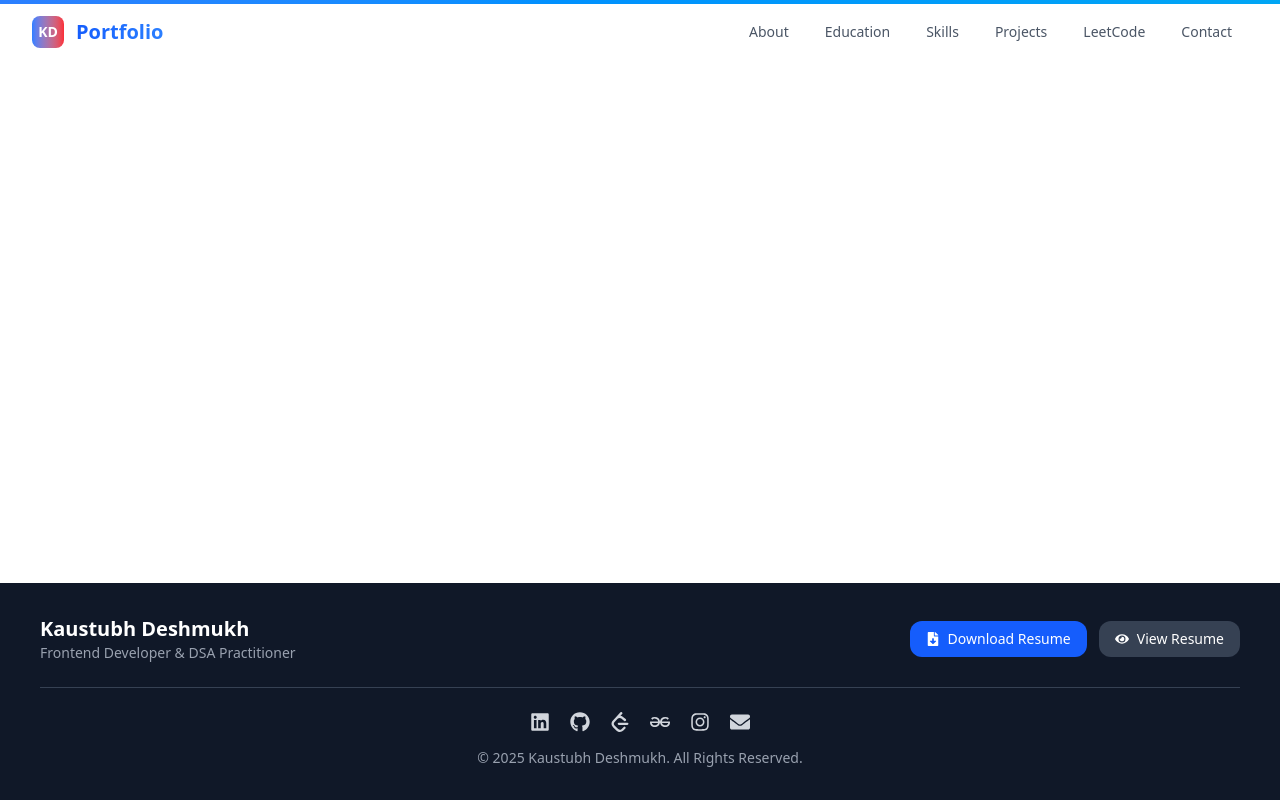
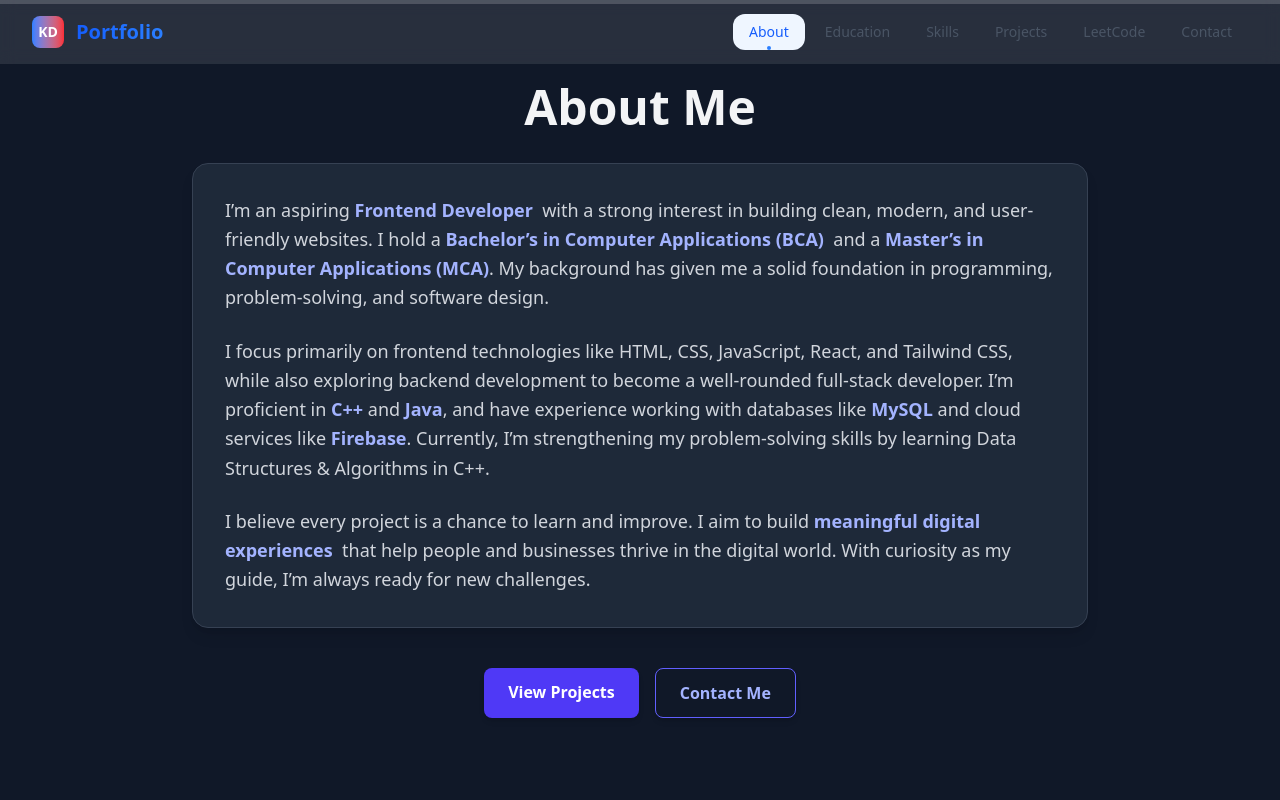
Before and after one commit to nameiskaustubh/Portfolio, a React (Vite) app: page /about in a window 1280 px wide. Shown: the top 800 px of the page. Built offline with nearby package versions, Linux system fonts and the light colour scheme.

Commit message:
Updated About page UI and content

```diff
--- a/src/App.css
+++ b/src/App.css
@@ -1 +1,5 @@
 @import "tailwindcss";
+/* src/index.css or src/App.css */
+html {
+    scroll-behavior: smooth;
+  }
--- a/src/App.jsx
+++ b/src/App.jsx
@@ -3,6 +3,8 @@ import { BrowserRouter as Router, Routes, Route } from 'react-router-dom';
 import Navbar from './components/Navbar';
 import Footer from './components/Footer';
 import Home from './pages/Home';
+import About from './components/About';
+
 import Education from './pages/Education';
 import Skills from './pages/Skills';
 import Projects from './pages/ProjectsSection';
@@ -20,11 +22,13 @@ function App() {
         <main className="flex-grow">
           <Routes>
             <Route path="/" element={<Home />} />
+            <Route path="/about" element={<About />} />
             <Route path="/education" element={<Education />} />
             <Route path="/skills" element={<Skills />} />
             <Route path="/projects" element={<Projects />} />
             <Route path="/leetcode" element={<LeetCode />} />
             <Route path="/Contact" element={<Contact/>} />
+
 
           </Routes>
         </main>
--- a/src/components/About.jsx
+++ b/src/components/About.jsx
@@ -1,33 +1,80 @@
 import React from "react";
-import {motion} from "framer-motion";
+import { motion } from "framer-motion";
 
-const About =() =>{
-    return(
+const About = () => {
+  return (
     <section
-        id="aboutm"
-        className="min-h-screen flex flex-col justify-center items-center bg-white px-6 py-16"
+      id="about"
+      className="min-h-screen flex flex-col justify-center items-center bg-gray-900 px-6 py-16 text-white"
     >
+      {/* Heading */}
       <motion.h2
-            className="text-3xl md=text-4xl font-bold text-gray-800 mb-4"
-            initial={{y: -30, opacity:0}}
-            animate={{y: 0, opacity:1}}
-            transition={{duration: 0.6}}
-
+        className="text-4xl md:text-5xl font-bold mb-8 text-gray-100"
+        initial={{ y: -30, opacity: 0 }}
+        animate={{ y: 0, opacity: 1 }}
+        transition={{ duration: 0.6 }}
       >
         About Me
       </motion.h2>
 
-            <motion.p
-            className="text-gray-600 max-w-2xl text center mb-6"
-            initial={{opacity: 0}}
-            animate={{opacity: 1}}
-            transition={{delay: 0.3}}
+      {/* Content box */}
+      <motion.div
+        className="max-w-4xl bg-gray-800 rounded-2xl p-8 shadow-lg border border-gray-700"
+        initial={{ opacity: 0, y: 40 }}
+        animate={{ opacity: 1, y: 0 }}
+        transition={{ delay: 0.3, duration: 0.6 }}
       >
-              I'm a passionate frontend developer who loves crafting beautiful, responsive UIs.
-        With a background in DSA and a desire to grow into a full-stack role, I'm constantly
-        learning and pushing my limits to build awesome projects and solve real-world problems.
-            </motion.p>
+        <p className="text-lg text-gray-300 leading-relaxed mb-6">
+          I’m an aspiring{" "}
+          <span className="text-indigo-300 font-semibold">Frontend Developer</span>&nbsp;
+          with a strong interest in building clean, modern, and user-friendly websites.
+          I hold a{" "}
+          <span className="text-indigo-300 font-semibold">Bachelor’s in Computer Applications (BCA)</span>&nbsp;
+          and a{" "}
+          <span className="text-indigo-300 font-semibold">Master’s in Computer Applications (MCA)</span>.
+          My background has given me a solid foundation in programming, problem-solving, and software design.
+        </p>
+
+        <p className="text-lg text-gray-300 leading-relaxed mb-6">
+  I focus primarily on frontend technologies like HTML, CSS, JavaScript, React, and Tailwind CSS,
+  while also exploring backend development to become a well-rounded full-stack developer.
+  I’m proficient in <span className="text-indigo-300 font-semibold">C++</span> and <span className="text-indigo-300 font-semibold">Java</span>,
+  and have experience working with databases like <span className="text-indigo-300 font-semibold">MySQL</span> and cloud services like <span className="text-indigo-300 font-semibold">Firebase</span>.
+  Currently, I’m strengthening my problem-solving skills by learning Data Structures & Algorithms in C++.
+</p>
+
+
+        <p className="text-lg text-gray-300 leading-relaxed">
+          I believe every project is a chance to learn and improve.
+          I aim to build{" "}
+          <span className="text-indigo-300 font-semibold">meaningful digital experiences</span>&nbsp;
+          that help people and businesses thrive in the digital world.
+          With curiosity as my guide, I’m always ready for new challenges.
+        </p>
+      </motion.div>
+
+      {/* Buttons */}
+      <motion.div
+        className="flex gap-4 mt-10"
+        initial={{ opacity: 0 }}
+        animate={{ opacity: 1 }}
+        transition={{ delay: 0.6 }}
+      >
+        <a
+          href="/projects"
+          className="px-6 py-3 rounded-lg bg-indigo-600 hover:bg-indigo-700 text-white font-semibold shadow-md transition-transform transform hover:scale-105"
+        >
+          View Projects
+        </a>
+        <a
+          href="/contact"
+          className="px-6 py-3 rounded-lg border border-indigo-500 text-indigo-300 hover:bg-indigo-600 hover:text-white font-semibold shadow-md transition-transform transform hover:scale-105"
+        >
+          Contact Me
+        </a>
+      </motion.div>
     </section>
   );
 };
+
 export default About;
--- a/src/components/Navbar.jsx
+++ b/src/components/Navbar.jsx
@@ -1,13 +1,15 @@
 import React, { useState, useEffect } from 'react';
 import { Link, useLocation } from 'react-router-dom';
-
+// import About from './components/About';
 const Navbar = () => {
   const [isScrolled, setIsScrolled] = useState(false);
   const [isMobileMenuOpen, setIsMobileMenuOpen] = useState(false);
   const location = useLocation();
 
   const navItems = [
-    { path: '/', label: 'About', id: 'about' },
+    // { path: '/', label: 'About', id: 'about' },
+    { path: '/about', label: 'About', id: 'about' },
+
     { path: '/education', label: 'Education', id: 'education' },
     { path: '/skills', label: 'Skills', id: 'skills' },
     { path: '/projects', label: 'Projects', id: 'projects' },
--- a/src/pages/Home.jsx
+++ b/src/pages/Home.jsx
@@ -26,12 +26,12 @@ const Home = () => {
               >
                 See My Work
               </Link>
-              <Link
-                to="/about"
-                className="inline-block border-2 border-blue-600 text-blue-600 dark:text-blue-400 px-6 py-3 rounded-xl font-semibold hover:bg-blue-600 hover:text-white transition"
-              >
-                Learn More
-              </Link>
+              <a
+                  href="#about"
+                  className="inline-block border-2 border-blue-600 text-blue-600 dark:text-blue-400 px-6 py-3 rounded-xl font-semibold hover:bg-blue-600 hover:text-white transition"
+                  >
+             Learn More
+              </a>
             </div>
           </div>
 
@@ -46,7 +46,7 @@ const Home = () => {
         </div>
       </section>
 
-      <section id="about" className="bg-gray-100 dark:bg-gray-800 py-16 px-6">
+      <section id="about" className="bg-gray-100 dark:bg-gray-800 py-16 px-6 scroll-mt-20 md:scroll-mt-24">
         <div className="max-w-4xl mx-auto">
           <h2 className="text-3xl font-bold mb-6 text-center">About Me</h2>
 
```
Lines whose indentation alone changed are shown as unchanged.
